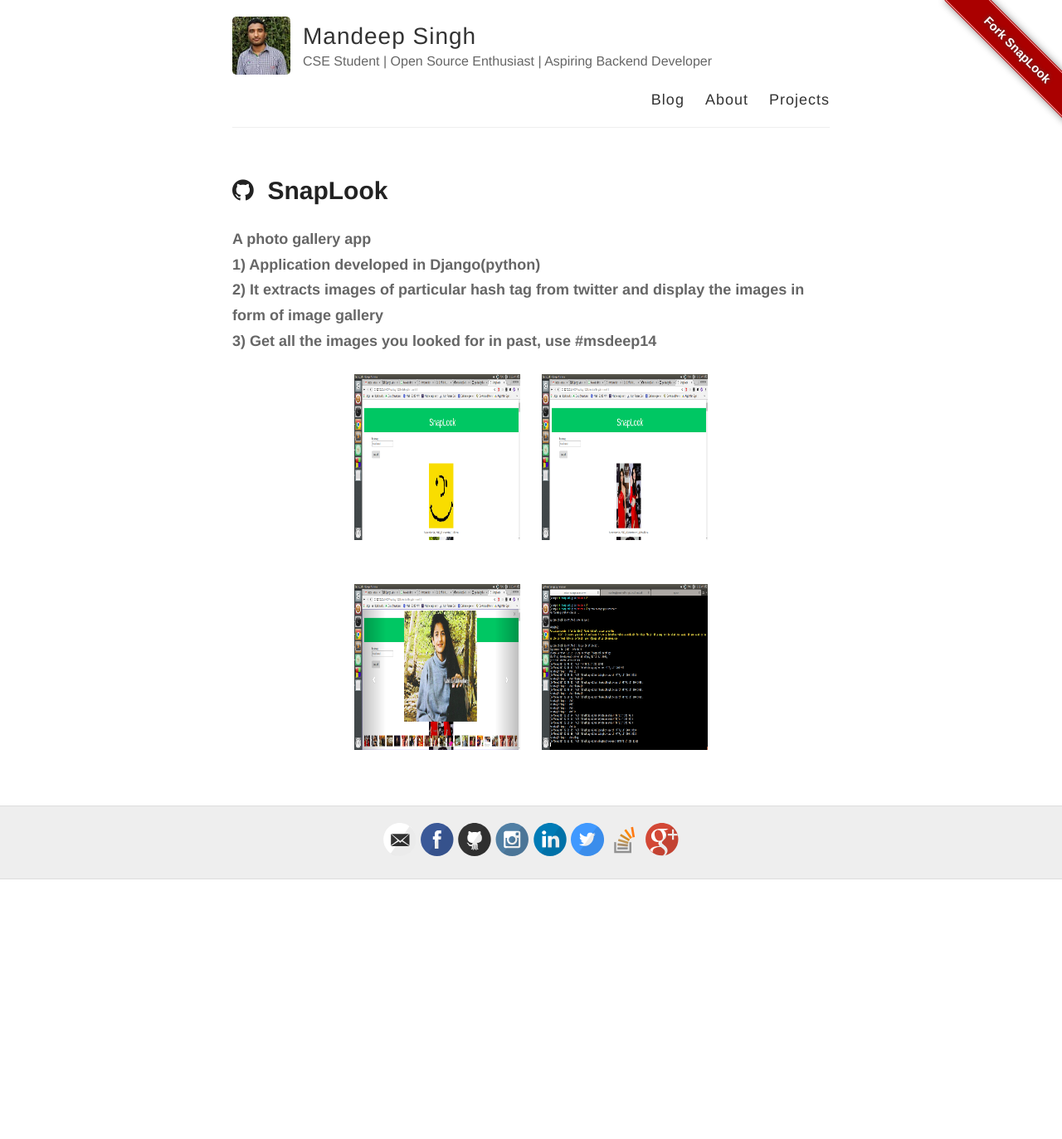
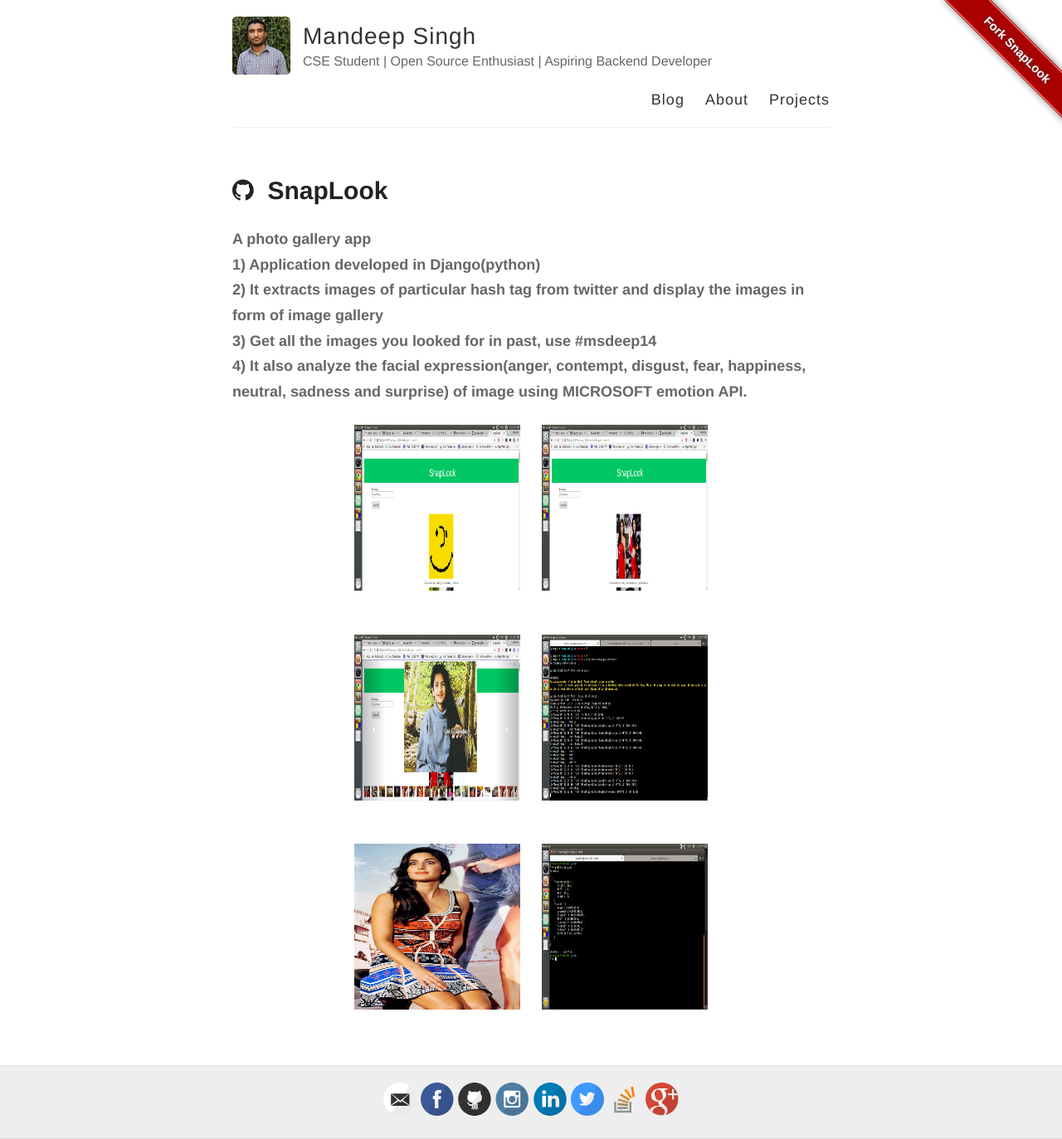
Before and after one commit to msdeep14/msdeep14.github.io, a Jekyll site: the page built from projects/snaplook.html, in a window 1280 px wide. Shown: the whole page at 83% size. Built offline with Jekyll 4.4.1, drawn with Linux system fonts in a browser that asks for light colours; before the commit the page ends 1060 px from its top, so only the background shows below that.

Commit message:
add description snaplook project

```diff
--- a/projects/snaplook.html
+++ b/projects/snaplook.html
@@ -77,6 +77,7 @@ permalink: /projects/snaplook
             1) Application developed in Django(python)<br />
             2) It extracts images of particular hash tag from twitter and display the images in form of image gallery<br />
             3) Get all the images you looked for in past, use <strong>#msdeep14</strong><br />
+            4) It also analyze the facial expression(anger, contempt, disgust, fear, happiness, neutral, sadness and surprise) of image using MICROSOFT emotion API.
 
         </p>
     </h4>
@@ -95,7 +96,12 @@ permalink: /projects/snaplook
 
              <img src="{{ site.baseurl }}/images/project_images/snaplook/snaplook4.png" title="server" />
 
+            <br />
+            <br />
 
+            <img src="{{ site.baseurl }}/images/project_images/snaplook/katrina-surprise.jpg" title="katrina surprise emotion" />
+
+            <img src="{{ site.baseurl }}/images/project_images/snaplook/emotion-surprise.png" title="output microsoft emotion api" />
 
      </div>
  </div>
```
Also changed, not shown: images/project_images/snaplook/emotion-surprise.png (added), images/project_images/snaplook/katrina-surprise.jpg (added).
